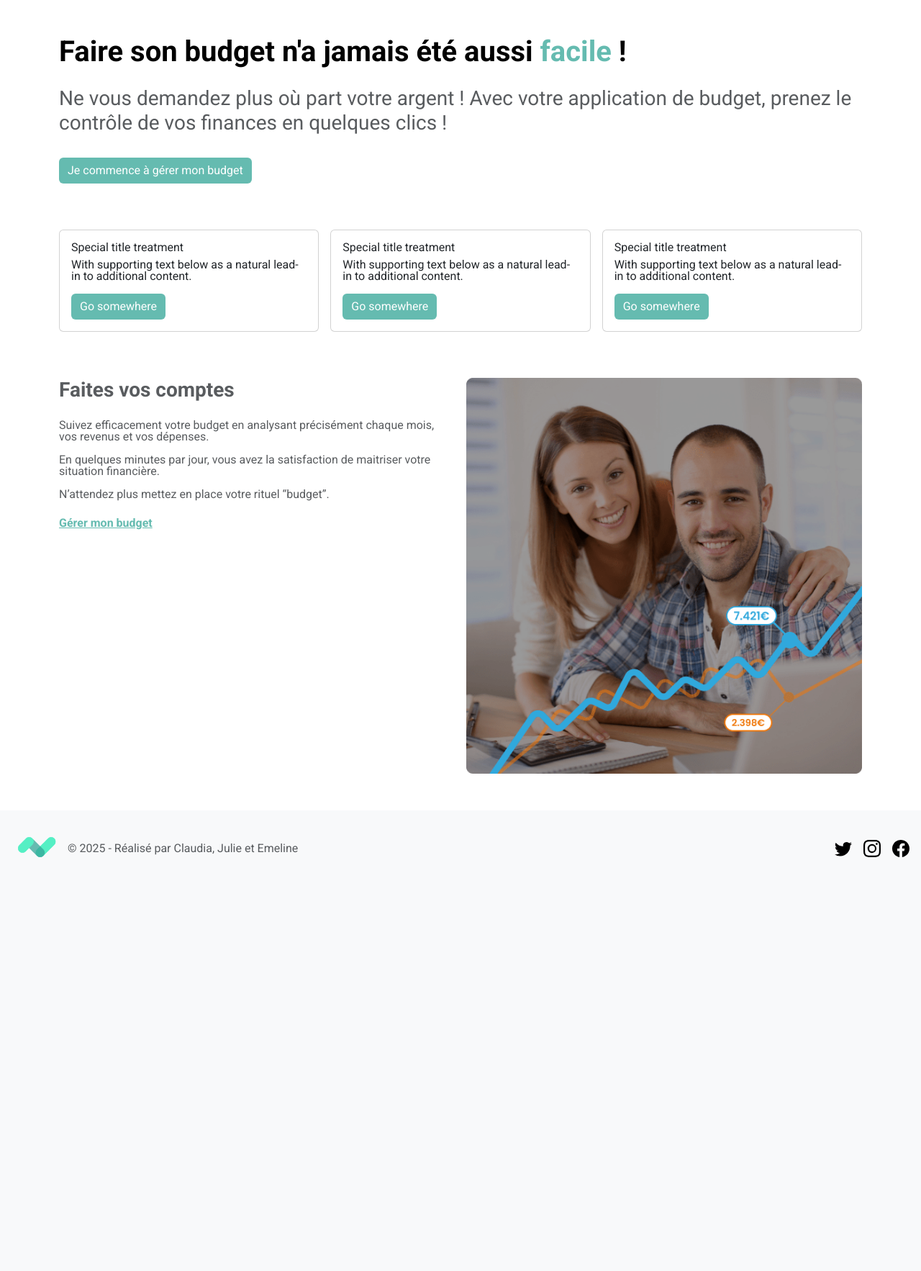
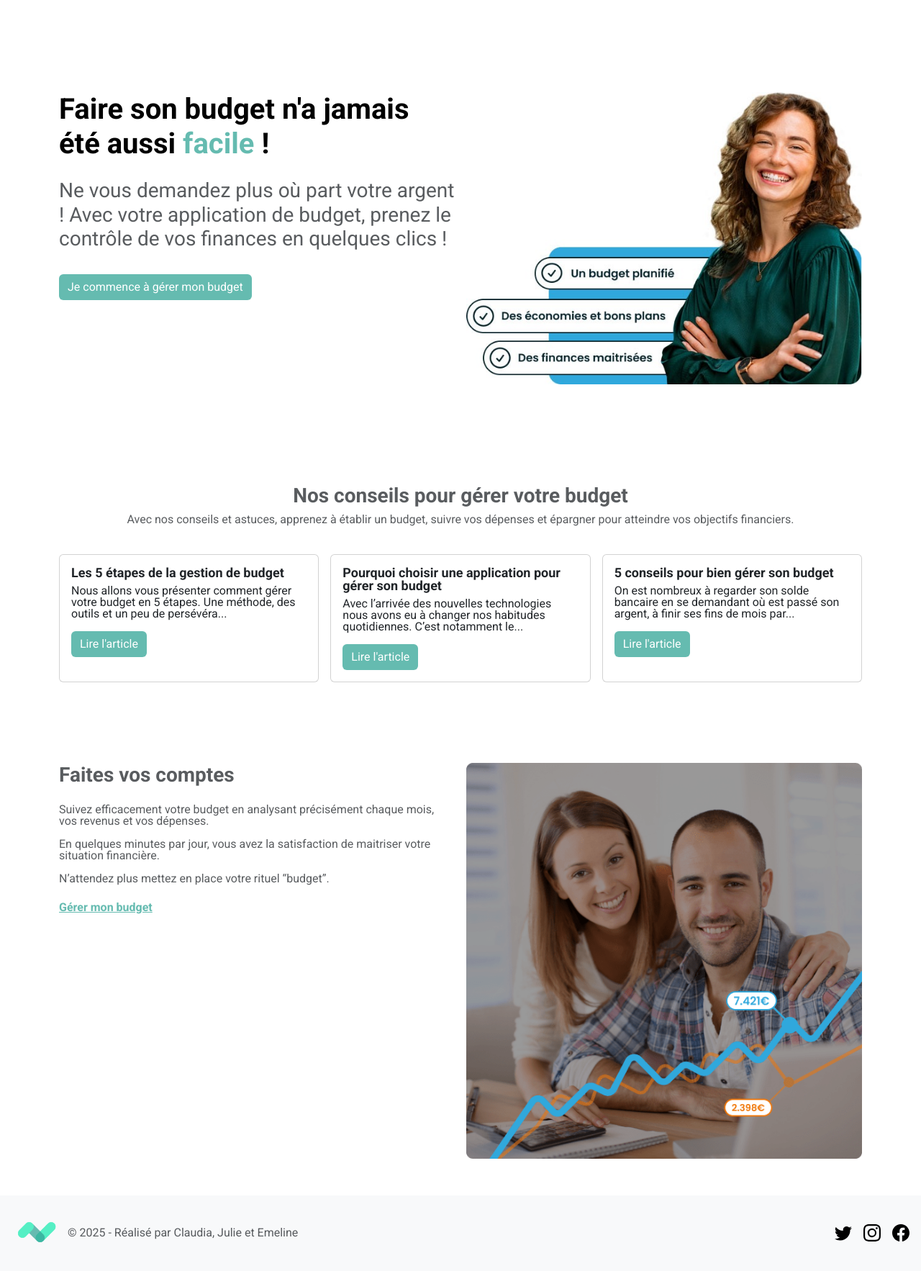
Before and after one commit to julie-lsk/app_gestion_budget, a Symfony app: template templates/accueil/index.html.twig in a window 1280 px wide. Shown: the part 99-1865 px from the top of the page at 72% size. Before the commit the page ends 1290 px from the top, so only its background shows below. Run offline with Twig, Linux system fonts and the light colour scheme; the template is opened without the code that fills it, so the values that code supplies are empty; style sheets or scripts are compiled from the project's sources; some libraries are stand-ins or nearby versions.

Commit message:
Modif page d'accueil - ajout images cool

```diff
--- a/assets/styles/accueil.css
+++ b/assets/styles/accueil.css
@@ -1,4 +1,8 @@
 @import "./style.css";
+
+.accueil-bienvenue {
+    min-height: 72vh;
+    padding-top: 2rem;
 
     h1, .h1 {
         font-weight: 700;
@@ -8,17 +12,30 @@ h1, .h1 {
     h2, .h3 {
         font-weight: 400;
     }
+}
+
 
 span {
     color: var(--main-color);
 }
 
-.accueil-infos-img {
 h2, .h3 {
     font-weight: 700;
 }
+
+.accueil-infos-img {
+    padding-top: 3rem;
 
     img {
         width: 100%;
     }
 }
+
+.card-title {
+    font-weight: 700;
+    font-size: 18px;
+}
+
+.card {
+    min-height: 100%;
+}
--- a/templates/accueil/index.html.twig
+++ b/templates/accueil/index.html.twig
@@ -4,38 +4,53 @@
 
 {% block body %}
 
+    <div class="container my-5 accueil-bienvenue">
+        <div class="row mb-5 g-3 accueil-infos-img">
+                <div class="col-sm-6">
+                    <h1 class="h1 mb-4">Faire son budget n'a jamais été aussi <span>facile</span> !</h1>
+
+                    <h2 class="h3">Ne vous demandez plus où part votre argent ! Avec votre application de budget, prenez le contrôle de vos finances en quelques clics !</h2>
+
+                    <a class="btn btn-primary mt-4 mb-5" href="#" role="button">Je commence à gérer mon budget</a>
+                </div>
+
+                <div class="col-sm">
+                    <img src="{{ asset('images/faire-son-budget.jpg') }}" alt="Images de personnes souriantes"/>
+                </div>
+            </div>
+    </div>
+
     <div class="container my-5">
-        <h1 class="h1 mb-4">Faire son budget n'a jamais été aussi <span>facile</span> !</h1>
+        <h2 class="h3 text-center">Nos conseils pour gérer votre budget</h2>
+        <p class="mt-2 mb-2 text-center">
+            Avec nos conseils et astuces, apprenez à établir un budget, suivre vos dépenses et épargner pour atteindre vos objectifs financiers.
+        </p>
 
-        <h2 class="h3">Ne vous demandez plus où part votre argent ! Avec votre application de budget, prenez le contrôle de vos finances en quelques clics !</h2>
-
-        <a class="btn btn-primary mt-4" href="#" role="button">Je commence à gérer mon budget</a>
-
-        <div class="row my-5 g-3">
+        <div class="row mt-4 mb-5 g-3">
             <div class="col-sm">
                 <div class="card">
                 <div class="card-body">
-                    <h5 class="card-title">Special title treatment</h5>
-                    <p class="card-text">With supporting text below as a natural lead-in to additional content.</p>
-                    <a href="#" class="btn btn-primary mt-3">Go somewhere</a>
+                    <h5 class="card-title">Les 5 étapes de la gestion de budget</h5>
+                    <p class="card-text">Nous allons vous présenter comment gérer votre budget en 5 étapes. Une méthode, des outils et un peu de persévéra...</p>
+                    <a href="#" class="btn btn-primary mt-3">Lire l'article</a>
                 </div>
                 </div>
             </div>
             <div class="col-sm">
                 <div class="card">
                 <div class="card-body">
-                    <h5 class="card-title">Special title treatment</h5>
-                    <p class="card-text">With supporting text below as a natural lead-in to additional content.</p>
-                    <a href="#" class="btn btn-primary mt-3">Go somewhere</a>
+                    <h5 class="card-title">Pourquoi choisir une application pour gérer son budget</h5>
+                    <p class="card-text">Avec l’arrivée des nouvelles technologies nous avons eu à changer nos habitudes quotidiennes. C’est notamment le...</p>
+                    <a href="#" class="btn btn-primary mt-3">Lire l'article</a>
                 </div>
                 </div>
             </div>
             <div class="col-sm">
                 <div class="card">
                 <div class="card-body">
-                    <h5 class="card-title">Special title treatment</h5>
-                    <p class="card-text">With supporting text below as a natural lead-in to additional content.</p>
-                    <a href="#" class="btn btn-primary mt-3">Go somewhere</a>
+                    <h5 class="card-title">5 conseils pour bien gérer son budget</h5>
+                    <p class="card-text">On est nombreux à regarder son solde bancaire en se demandant où est passé son argent, à finir ses fins de mois par...</p>
+                    <a href="#" class="btn btn-primary mt-3">Lire l'article</a>
                 </div>
                 </div>
             </div>
@@ -57,7 +72,7 @@
             </div>
 
             <div class="col-sm">
-                <img class="" src="{{ asset('images/suivre-ses-comptes.png') }}" alt="Images de personnes souriantes"/>
+                <img src="{{ asset('images/suivre-ses-comptes.png') }}" alt="Images de personnes souriantes"/>
             </div>
         </div>
 
```
Also changed, not shown: assets/images/faire-son-budget.jpg (added). Lines whose indentation alone changed are shown as unchanged.
